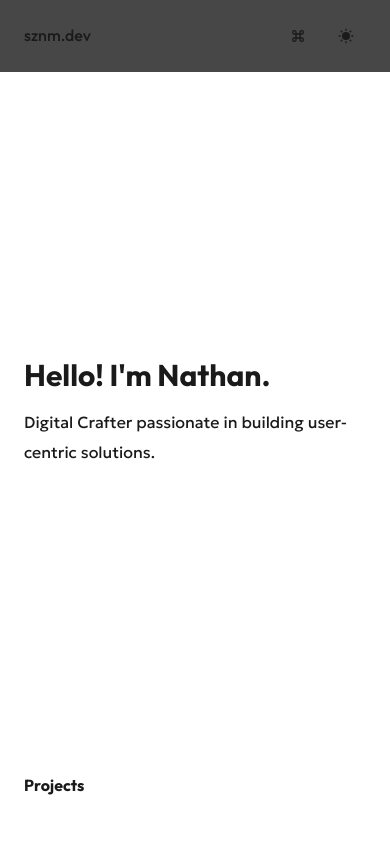
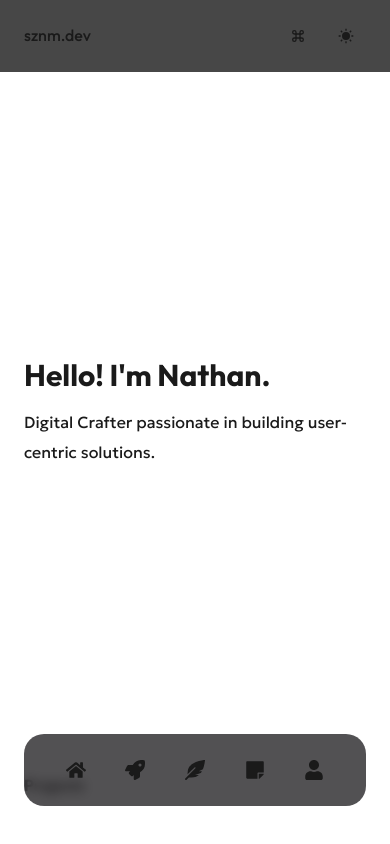
Before and after one commit to NammDev/portfolio2, a Next.js app: page / in a window 390 px wide. Shown: the top 844 px of the page. Built offline with nearby package versions, Linux system fonts and the light colour scheme.

Commit message:
Tabbar for mobile

```diff
--- a/app/globals.css
+++ b/app/globals.css
@@ -45,7 +45,6 @@
     transition-duration: 200ms;
     height: 2.5rem;
     min-width: 2.5rem;
-    font-size: 1rem;
     padding-inline-start: 1rem;
     padding-inline-end: 1rem;
     background: rgba(255, 255, 255, 0.08);
--- a/components/layout/Navigation.tsx
+++ b/components/layout/Navigation.tsx
@@ -24,7 +24,7 @@ const NavItem = ({ href, label, icon }: NavItemProps) => {
     <Link
       href={href}
       aria-label={label}
-      className='iconButton bg-transparent text-[unset] text-xl md:text-md p-0'
+      className='iconButton bg-transparent text-[unset] text-xl md:text-base p-0'
       // onClick={handleClickNavigation}
     >
       {icon({ style: { cursor: 'pointer' } })}
--- /dev/null
+++ b/components/layout/TabBar.tsx
@@ -0,0 +1,13 @@
+import Navigation from './Navigation'
+
+const TabBar = () => {
+  return (
+    <div className='fixed layoutBlock py-4 left-0 right-0 z-10 bottom-[22px] bg-none'>
+      <div className='items-center text-[35px] text-center flex h-[4.5rem] backdrop-blur-[6px] bg-[rgba(39,38,40,0.8)] p-[22px] rounded-[20px] md:hidden md:h-32 md:text-[50px] '>
+        <Navigation />
+      </div>
+    </div>
+  )
+}
+
+export default TabBar
--- a/components/layout/index.tsx
+++ b/components/layout/index.tsx
@@ -7,6 +7,7 @@ import type { ReactNode } from 'react'
 
 const Header = dynamic(() => import('./Header'))
 const Footer = dynamic(() => import('./Footer'))
+const TabBar = dynamic(() => import('./TabBar'))
 
 type LayoutProps = {
   children: ReactNode
@@ -22,7 +23,7 @@ const Layout = ({ children }: LayoutProps) => {
         <main className='layoutBlock'>{children}</main>
         <Footer />
       </div>
-      {/* <TabBar /> */}
+      <TabBar />
     </div>
   )
 }
--- a/components/projects/Card.tsx
+++ b/components/projects/Card.tsx
@@ -14,7 +14,7 @@ type CardProps = {
 const Card = ({
   project: { title, icon, thumbnail, thumbnailDark, projectLink, playStoreLink, repoLink },
 }: CardProps) => {
-  const link = playStoreLink ?? projectLink ?? repoLink
+  const link = playStoreLink ?? projectLink ?? repoLink ?? ''
 
   // const handleClickProject = React.useCallback(() => {
   //   trackEvent({
```
